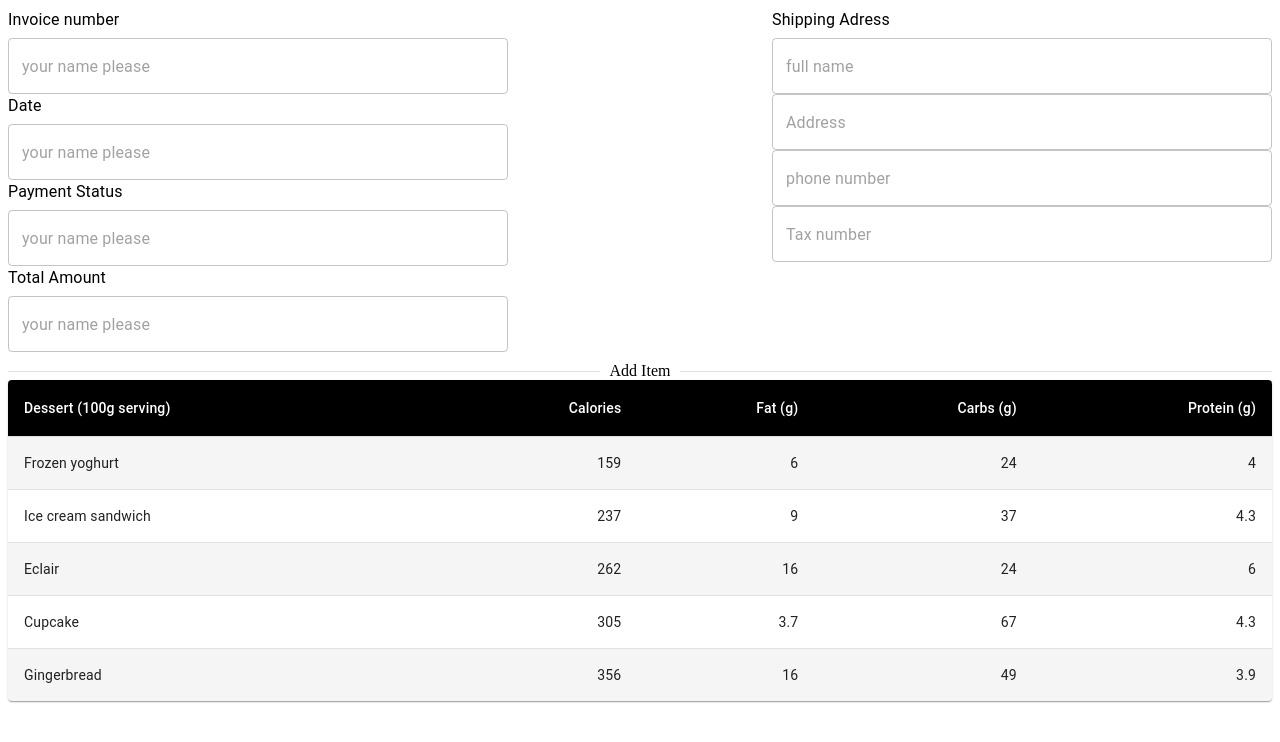
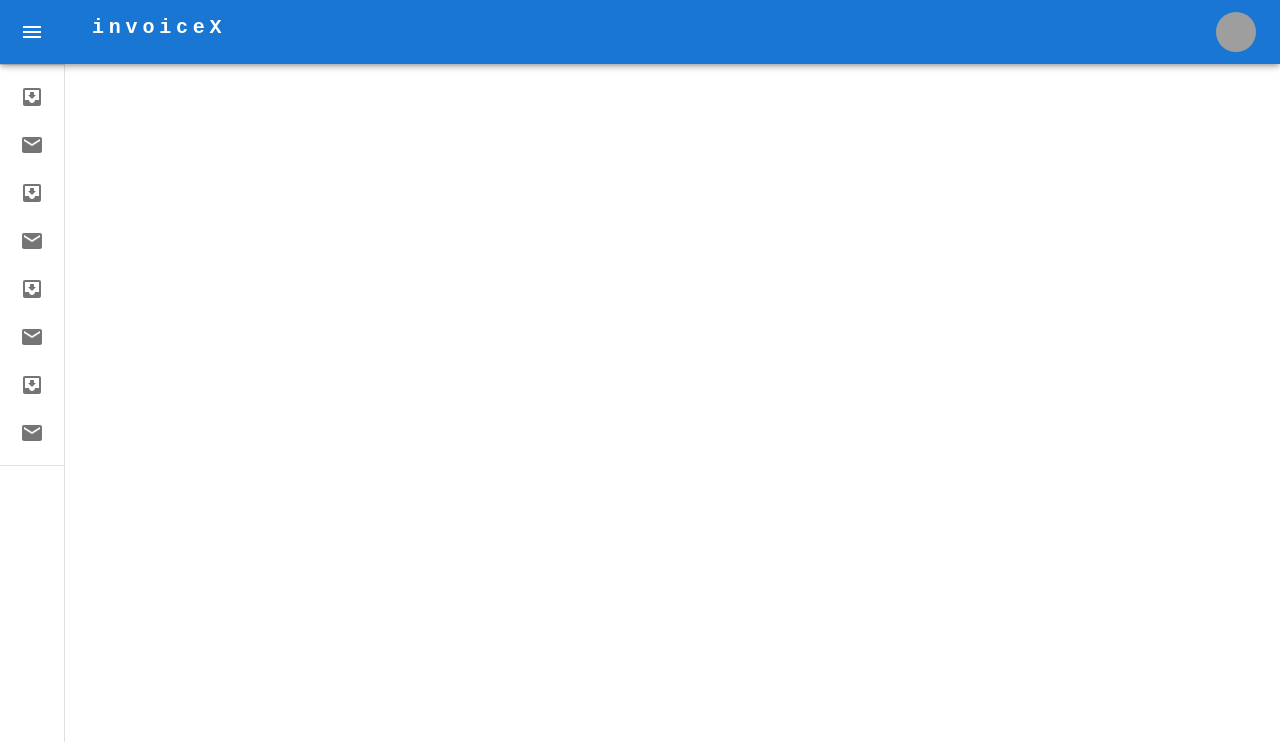
Before and after one commit to SAKILsCode/invoiceX, a React (Vite) app: page /dashboard in a window 1280 px wide. Shown: the top 742 px of the page. Built offline with nearby package versions, Linux system fonts and the light colour scheme; grey boxes are pictures that could not be loaded.

Commit message:
routing added

```diff
--- a/src/App.jsx
+++ b/src/App.jsx
@@ -2,16 +2,26 @@ import Dashboard from './pages/Dashboard';
 import SignUp from './pages/SignUp';
 import AddInvoice from './pages/AddInvoice/Index';
 import { useState } from 'react';
-
-
+import ClientPage from './components/ClientPage/index';
+import Payment from './components/Payment/index';
+import ProductHome from './components/Products/ProductList/index';
+import InvoiceBreadcrumbs from './components/shared/Breadcrumbs/index'
+import InvoiceHome from './components/Invoice/InvoiceHome/index';
+import InvoiceStatusCard from './components/Invoice/InvoiceStatusCard'
 
 const App = () => {
 
   return (
     <>
-    <AddInvoice></AddInvoice>
+    {/* <InvoiceHome></InvoiceHome> */}
+    {/* <InvoiceStatusCard></InvoiceStatusCard> */}
+    {/* <ProductHome></ProductHome> */}
+    {/* <ClientPage></ClientPage> */}
+    {/* <Payment></Payment> */}
+    {/* <AddInvoice></AddInvoice> */}
    {/* <SignUp ></SignUp> */}
-    {/* <Dashboard></Dashboard> */}
+    <Dashboard></Dashboard>
+    {/* <InvoiceBreadcrumbs /> */}
     </>
   )
 };
--- a/src/pages/Dashboard/index.jsx
+++ b/src/pages/Dashboard/index.jsx
@@ -1,6 +1,7 @@
 import * as React from 'react';
 import { styled, useTheme } from '@mui/material/styles';
 import Box from '@mui/material/Box';
+import { Link } from "react-router-dom";
 import MuiDrawer from '@mui/material/Drawer';
 import MuiAppBar from '@mui/material/AppBar';
 import Toolbar from '@mui/material/Toolbar';
@@ -23,6 +24,14 @@ import Avatar from '@mui/material/Avatar';
 import Tooltip from '@mui/material/Tooltip';
 import MenuItem from '@mui/material/MenuItem';
 import Container from '@mui/material/Container';
+import { Route,Routes } from 'react-router-dom';
+import ProductHome from '../../components/Products/ProductList/index';
+import ClientPage from '../../components/ClientPage/index';
+import Payment from '../../components/Payment/index';
+import SignUp from '../SignUp/index';
+import SignIn from '../SignIn/index';
+import ExpensiveReport from '../../components/Report/ExpenseReport/index';
+import SaleReport from '../../components/Report/SaleReport/index';
 
 const drawerWidth = 240;
 
@@ -92,7 +101,7 @@ const Drawer = styled(MuiDrawer, { shouldForwardProp: (prop) => prop !== 'open'
 );
 
 export default function Dashboard() {
-    const sideBarData = ['Invoice', 'AddInvoice', 'Invoice-Details', 'Add Product','Product List','Payment','Sign In','Sing Up','Report']
+    const sideBarData = ['productHome', 'clientPage', 'paymentPage', 'singUpPage','ProductList','expensiveReport','singInPage','saleReport']
     const settings = ['Profile', 'Account', 'Dashboard', 'Logout'];
     const [anchorElNav, setAnchorElNav] = React.useState(null);
     const [anchorElUser, setAnchorElUser] = React.useState(null);
@@ -203,6 +212,7 @@ export default function Dashboard() {
             <Divider />
             <List>
             {sideBarData.map((text, index) => (
+                <Link to={`/${text}`} >
                   <ListItem key={text} disablePadding sx={{ display: 'block' }}>
                   <ListItemButton
                       sx={{
@@ -223,6 +233,7 @@ export default function Dashboard() {
                       <ListItemText primary={text} sx={{ opacity: open ? 1 : 0 }} />
                   </ListItemButton>
                   </ListItem>
+                </Link>
             ))}
             </List>
             <Divider />
@@ -230,9 +241,35 @@ export default function Dashboard() {
         </Drawer>
         <Box component="main" sx={{ flexGrow: 1, p: 3 }}>
 
+        <Routes>
+          <Route path="/productHome" element={<ProductHome />} />
+          <Route path="/clientPage" element={<ClientPage />} />
+          <Route path="/paymentPage" element={<Payment />} />
+          <Route path="/singUpPage" element={<SignUp />} />
+          <Route path="/singInPage" element={<SignIn />} />
+          <Route path="/expensiveReport" element={<ExpensiveReport />} />
+          <Route path="/saleReport" element={<SaleReport />} />
 
+
+        </Routes>
         </Box>
     </Box>
 
   );
 }
+
+
+{/* <InvoiceHome></InvoiceHome> */}
+    {/* <InvoiceStatusCard></InvoiceStatusCard> */}
+    {/* <ProductHome></ProductHome> */}
+    {/* <ClientPage></ClientPage> */}
+    {/* <Payment></Payment> */}
+    {/* <AddInvoice></AddInvoice> */}
+   {/* <SignUp ></SignUp> */}
+
+   // Report/ExpenseReport/index == <ExpenseReport />
+   // Report / SaleReport /index == <SaleReport />
+  //  shared/Breadcrumbs/index ==<InvoiceBreadcrumbs />
+  //  shared/DataListTable/index ==<TestTable />
+  //  shared/PresentingList/index ==<PresentingList />
+  //  shared/SearchBox/index ==<SearchBox />
```
Also changed, not shown: src/main.jsx (+4 -3 lines). Lines whose indentation alone changed are shown as unchanged.
